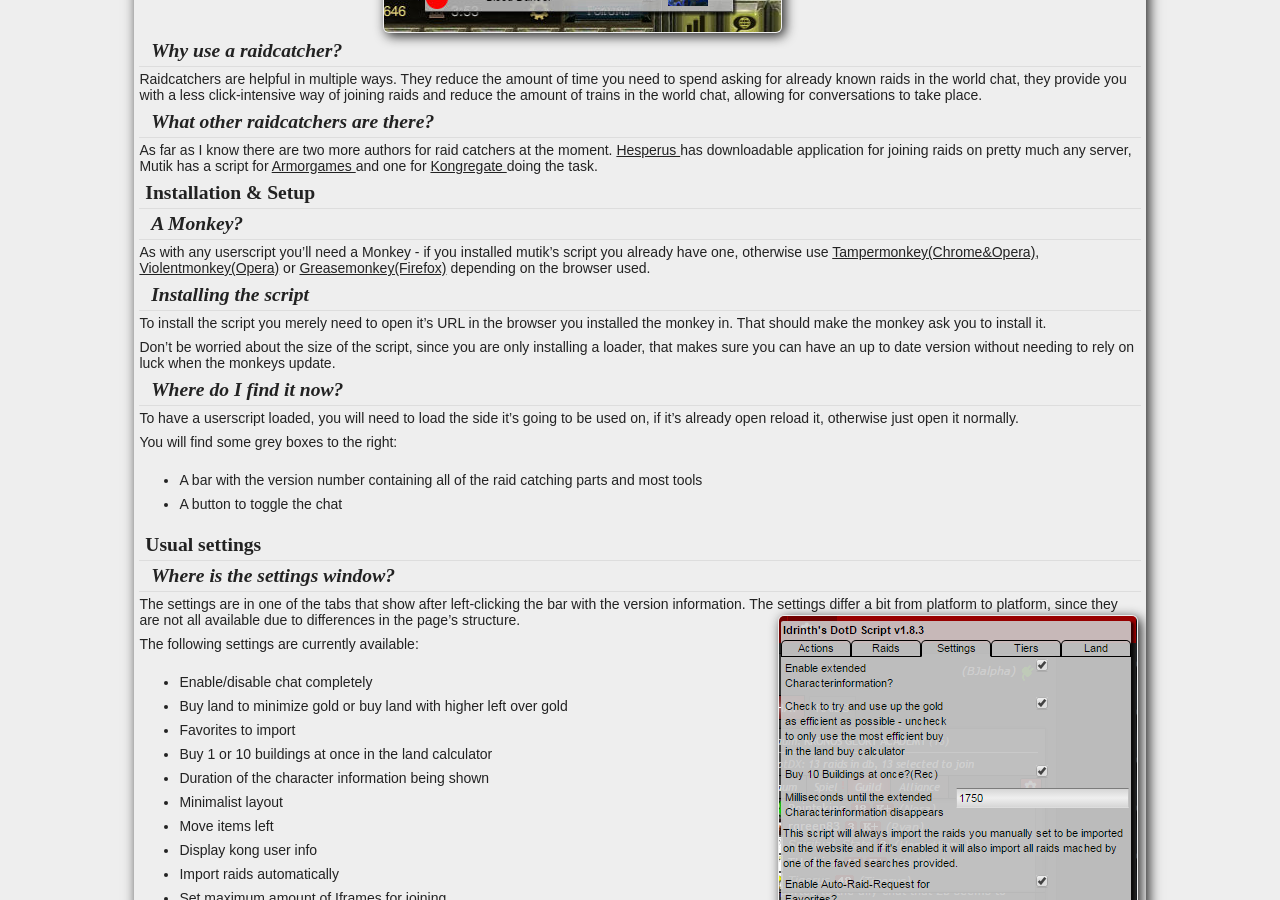
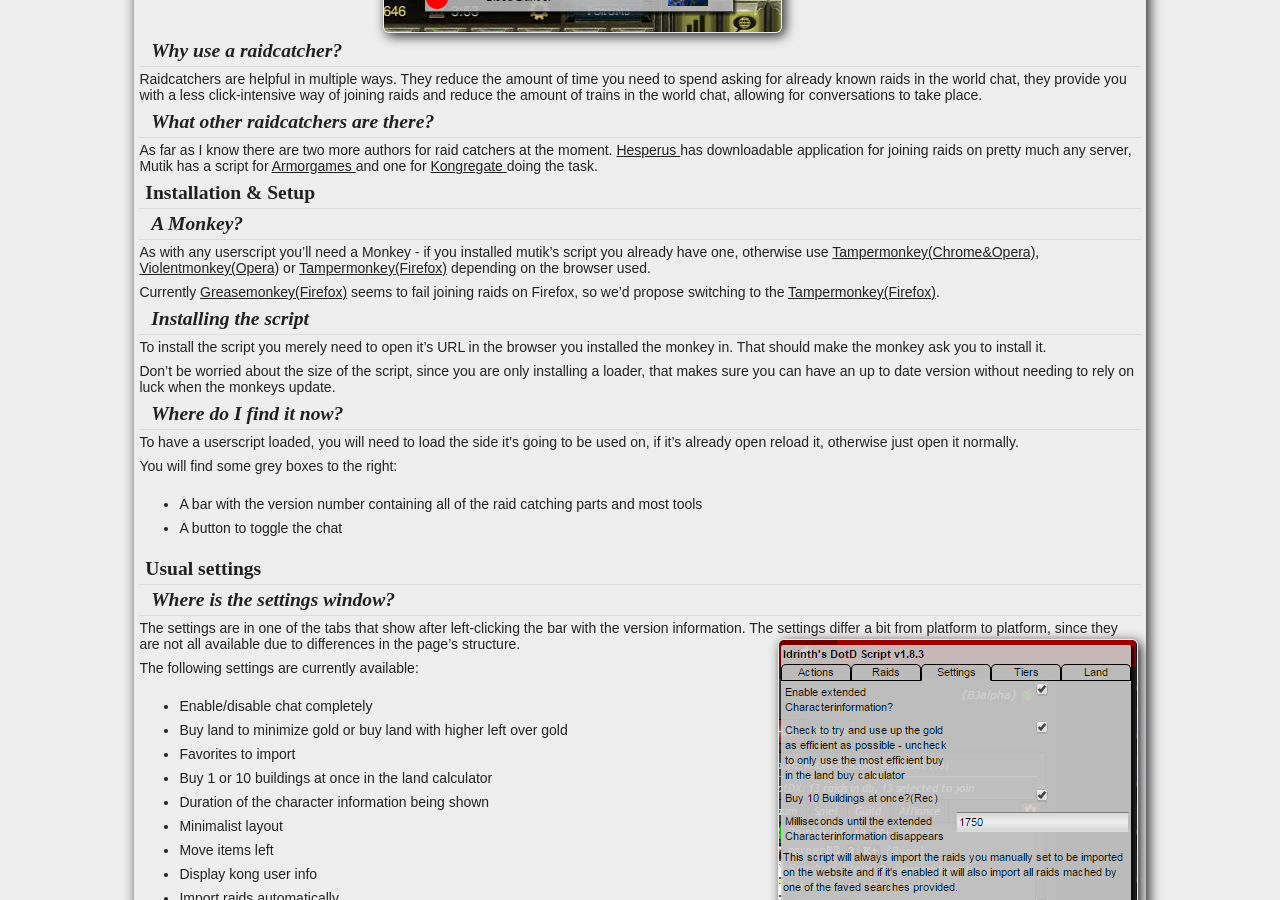
Before and after one commit to IDotD/IDotD.github.io, a Jekyll site: the page built from index.md, in a window 1280 px wide and 900 px high, scrolled down 730 px. Built offline with Jekyll 4.4.1, drawn with Linux system fonts in a browser that asks for light colours.

Commit message:
Update index.md

```diff
--- a/index.md
+++ b/index.md
@@ -48,7 +48,9 @@ As far as I know there are two more authors for raid catchers at the moment. [He
 
 ### A Monkey?
 
-As with any userscript you'll need a Monkey - if you installed mutik's script you already have one, otherwise use  [Tampermonkey(Chrome&Opera)](https://chrome.google.com/webstore/detail/tampermonkey/dhdgffkkebhmkfjojejmpbldmpobfkfo?hl=de), [Violentmonkey(Opera)](https://addons.opera.com/de/extensions/details/violent-monkey/) or [Greasemonkey(Firefox)](https://addons.mozilla.org/de/firefox/addon/greasemonkey/)  depending on the browser used.
+As with any userscript you'll need a Monkey - if you installed mutik's script you already have one, otherwise use  [Tampermonkey(Chrome&Opera)](https://chrome.google.com/webstore/detail/tampermonkey/dhdgffkkebhmkfjojejmpbldmpobfkfo?hl=de), [Violentmonkey(Opera)](https://addons.opera.com/de/extensions/details/violent-monkey/) or [Tampermonkey(Firefox)](https://addons.mozilla.org/de/firefox/addon/tampermonkey/) depending on the browser used.
+
+Currently [Greasemonkey(Firefox)](https://addons.mozilla.org/de/firefox/addon/greasemonkey/) seems to fail joining raids on Firefox, so we'd propose switching to the [Tampermonkey(Firefox)](https://addons.mozilla.org/de/firefox/addon/tampermonkey/).
 
 ### Installing the script
 
```
